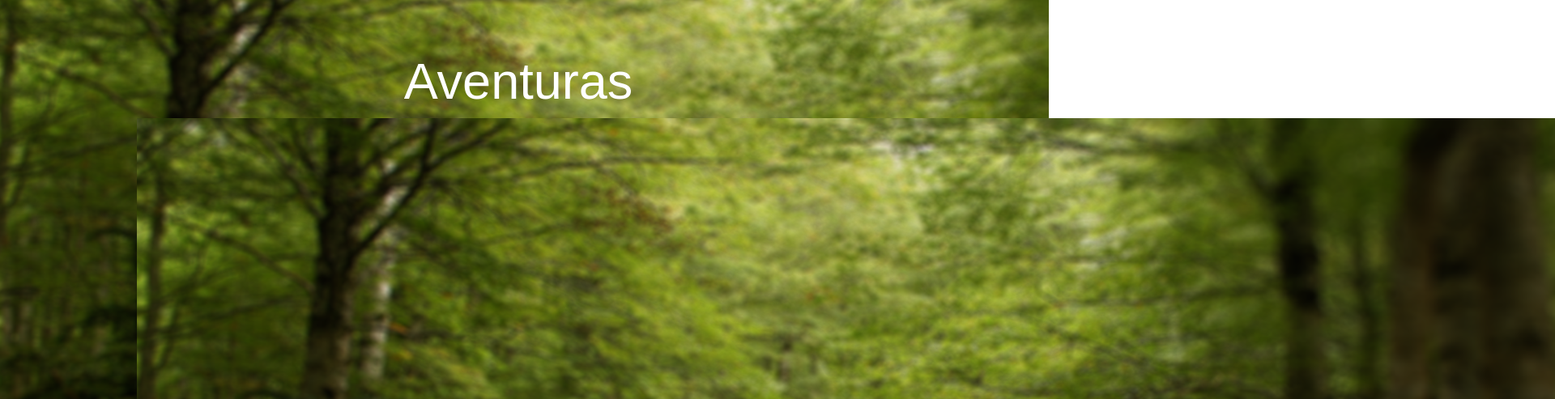
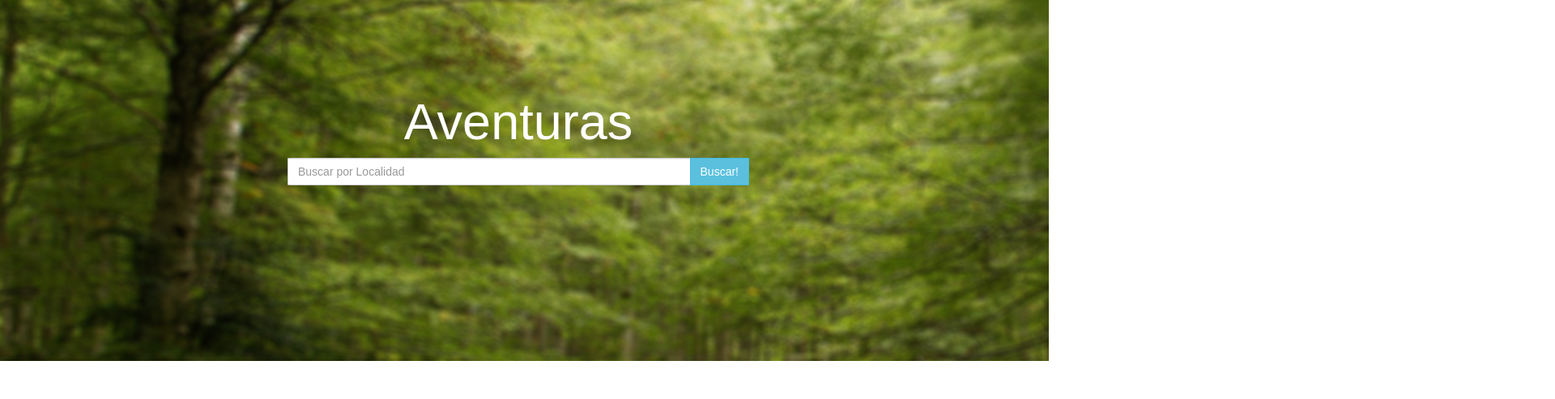
Before and after one commit to EAG1Q16/GeoFinderBeta, a website: page public/index.html at #/index in a window 1280 px wide. Shown: the part 54-547 px from the top of the page at 81% size, 1920 px wide, since content can reach past the window. Drawn offline with nearby package versions, Linux system fonts and the light colour scheme; some packages are replaced by stand-ins of ours.

Commit message:
Arreglada foto

```diff
--- a/public/css/home.css
+++ b/public/css/home.css
@@ -1,10 +1,11 @@
 /*----------------Banner Style-------------------*/
 #banner {
     background-color: #00ADB5;
-    background-image: url(/public/images/BannerGeo.png);
+    background-image: url(/../images/BannerGeo.png);
     color: #fff;
-    padding: 100px 25px;
+    padding: 150px 25px;
     font-family: Montserrat, sans-serif;
+    height: 500px;
 }
 
 /*----------------Back containers colors-------------------*/
--- a/public/views/home.html
+++ b/public/views/home.html
@@ -9,7 +9,6 @@
         <span class="input-group-btn">
         <button type="button" class="btn btn-info ButtonStyle">Buscar!</button>
         </span>
-        <div><img src="/public/images/BannerGeo.png"></div>
     </div>
         <div class="col-md-3"></div>
     </div>
```
